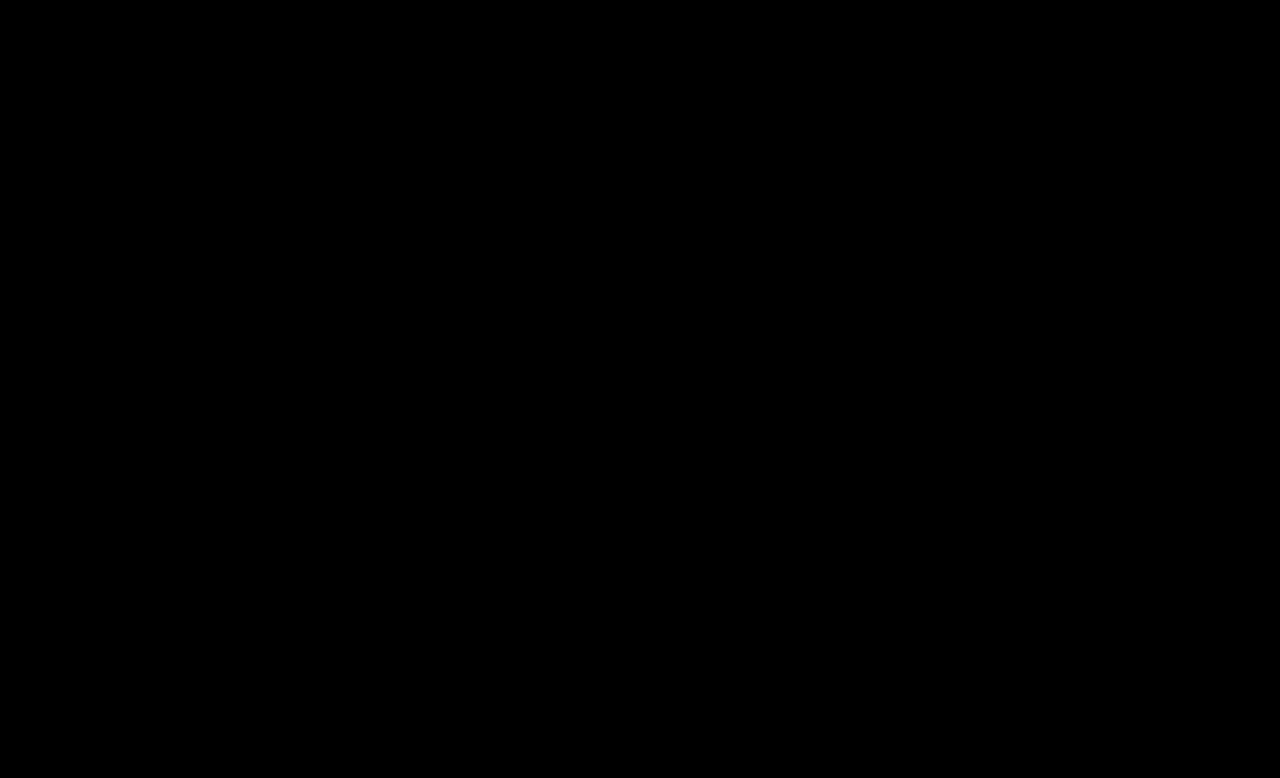
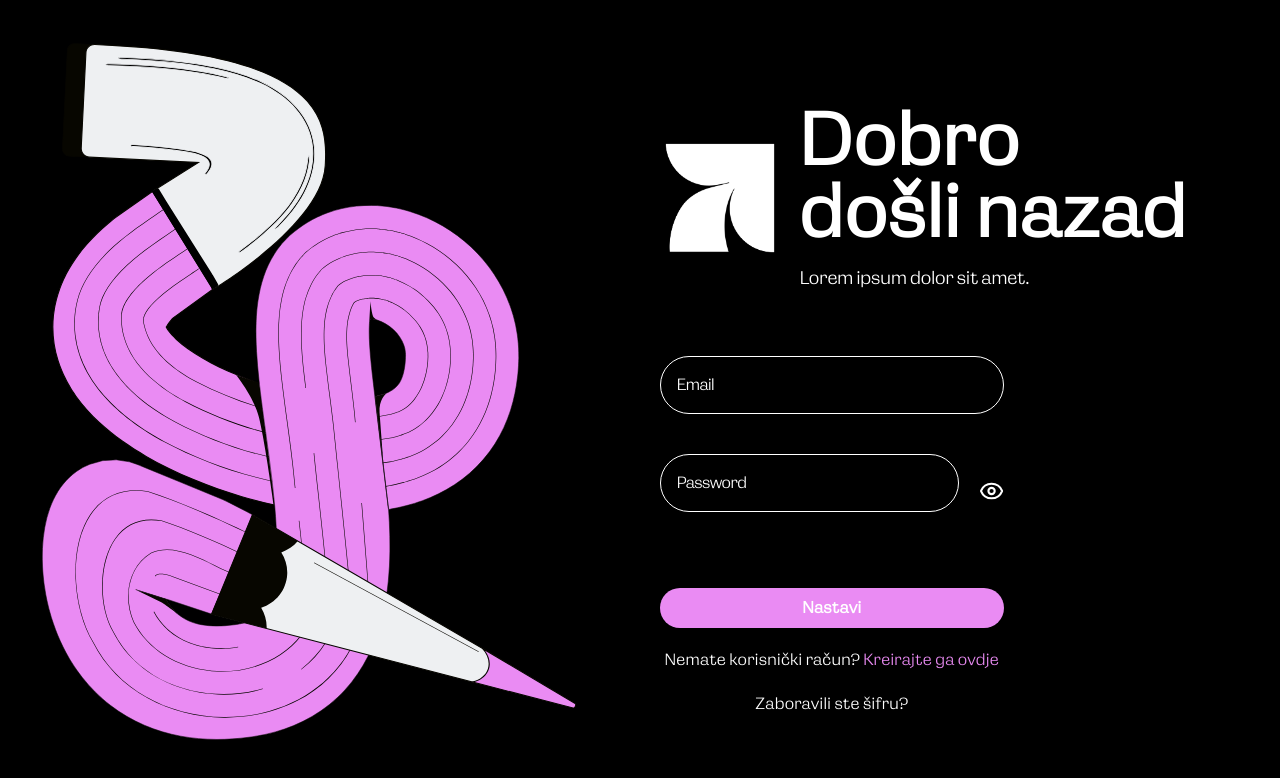
Before and after one commit to farukkurtic/talent-academy-platform, a React (Vite) app in the folder client/: page /prijava in a window 1280 px wide. Before the commit this address had no page. Shown: the top 778 px of the page. Built offline with nearby package versions, Linux system fonts and the light colour scheme; what @giphy/js-fetch-api would draw is missing.

Commit message:
login fixes

```diff
--- a/client/src/App.jsx
+++ b/client/src/App.jsx
@@ -27,7 +27,7 @@ function App() {
           <Route path="/feed" element={<Feed />} />
           <Route path="/profil-detalji" element={<Details />} />
           <Route path="/profil-detalji-dodatno" element={<DetaljiFinalno />} />
-          <Route path="/login" element={<Login />} />
+          <Route path="/prijava" element={<Login />} />
         </Routes>
       </Router>
     </>
--- a/client/src/pages/login.jsx
+++ b/client/src/pages/login.jsx
@@ -38,10 +38,10 @@ export default function Login() {
       );
       console.log(response);
 
-      if (response.status === 200) {
+      if (response.status === 201) {
         alert("Prijava je uspješna");
         localStorage.setItem("token", response.data.token);
-        navigate("/kontakt");
+        navigate("/feed");
       }
     } catch (error) {
       if (axios.isAxiosError(error)) {
@@ -50,7 +50,14 @@ export default function Login() {
         if (status === 400) {
           setResponseErr(<>Neispravni podaci za prijavu.</>);
         } else if (status === 404) {
-          setResponseErr(<>Korisnik nije pronađen.</>);
+          setResponseErr(
+            <div>
+              Korisnik nije pronađen.{" "}
+              <span className="text-primary cursor-pointer">
+                <a href="/registracija">Registrujte se</a>
+              </span>
+            </div>
+          );
         } else {
           setResponseErr(<>Desila se greška. Molimo pokušajte opet.</>);
         }
@@ -59,15 +66,15 @@ export default function Login() {
   };
 
   return (
-    <div className="text-white flex flex-col lg:flex-row h-screen -translate-y-100 lg:translate-y-0">
+    <div className="text-white flex flex-col lg:flex-row h-screen lg:-translate-y-100 lg:translate-y-0">
       <div className="left-box flex justify-center items-start lg:w-1/2 ">
         <img
           src={pencilIcon}
           alt="olovka-vizual"
-          className="h-3xs lg:h-full w-full max-h-screen object-contain"
+          className="h-3xs lg:h-full w-1/2 lg:w-full max-h-screen object-contain"
         />
       </div>
-      <div className="right-box w-screen lg:w-1/2 max-h-full">
+      <div className="right-box w-screen lg:w-1/2 max-h-full flex flex-col items-center lg:items-start justify-center">
         <div className="flex flex-col lg:flex-row items-center justify-center lg:justify-start mt-10 mb-10">
           <div>
             <img
@@ -120,13 +127,12 @@ export default function Login() {
               ) : (
                 <Eye size={30} onClick={togglePassword} />
               )}
-
-              {errors.password && (
-                <p className="text-red-500 tracking-wider text-sm">
-                  {errors.password.message}
-                </p>
-              )}
             </div>
+            {errors.password && (
+              <p className="text-red-500 tracking-wider text-sm">
+                {errors.password.message}
+              </p>
+            )}
 
             {/* Submit Button */}
             <button
@@ -136,18 +142,20 @@ export default function Login() {
               Nastavi
             </button>
 
-            {responseErr && (
-              <p className="text-center mt-5 tracking-wider"> {responseErr} </p>
+            {/* Display responseErr or "Nemate korisnički račun?" */}
+            {responseErr ? (
+              <p className="text-center mt-5 tracking-wider">{responseErr}</p>
+            ) : (
+              <p className="text-center mt-5 tracking-wider">
+                Nemate korisnički račun?{" "}
+                <span className="text-primary cursor-pointer">
+                  <a href="/registracija">Kreirajte ga ovdje</a>
+                </span>
+              </p>
             )}
 
-            <p className="text-center mt-5 tracking-wider">
+            <p className="text-center mt-5 tracking-wider cursor-pointer">
               Zaboravili ste šifru?
-            </p>
-            <p className="text-center mt-5 tracking-wider">
-              Nemate korisnički račun?{" "}
-              <span className="text-primary cursor-pointer">
-                Kreirajte ga ovdje.
-              </span>
             </p>
           </form>
         </div>
```
